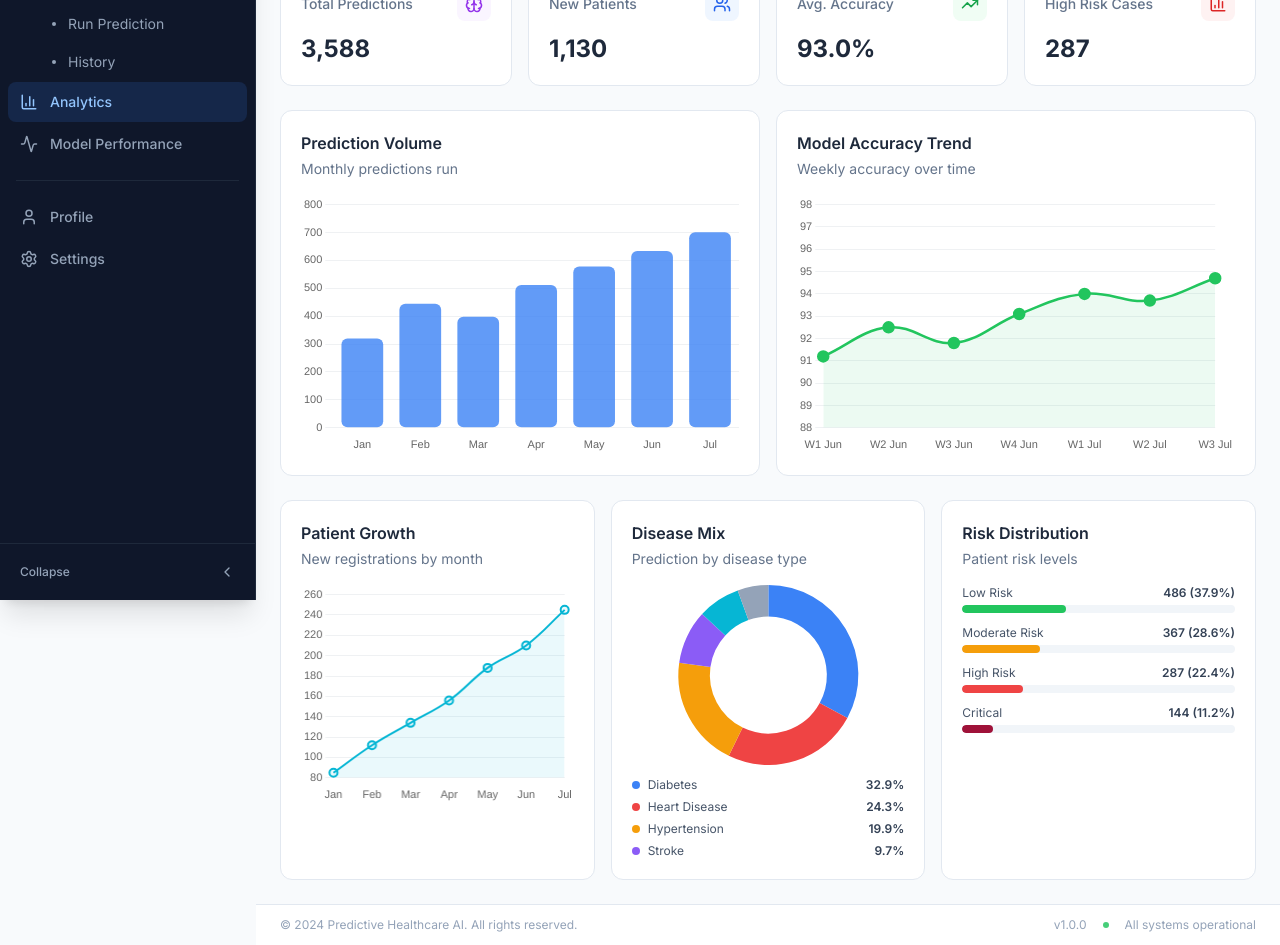
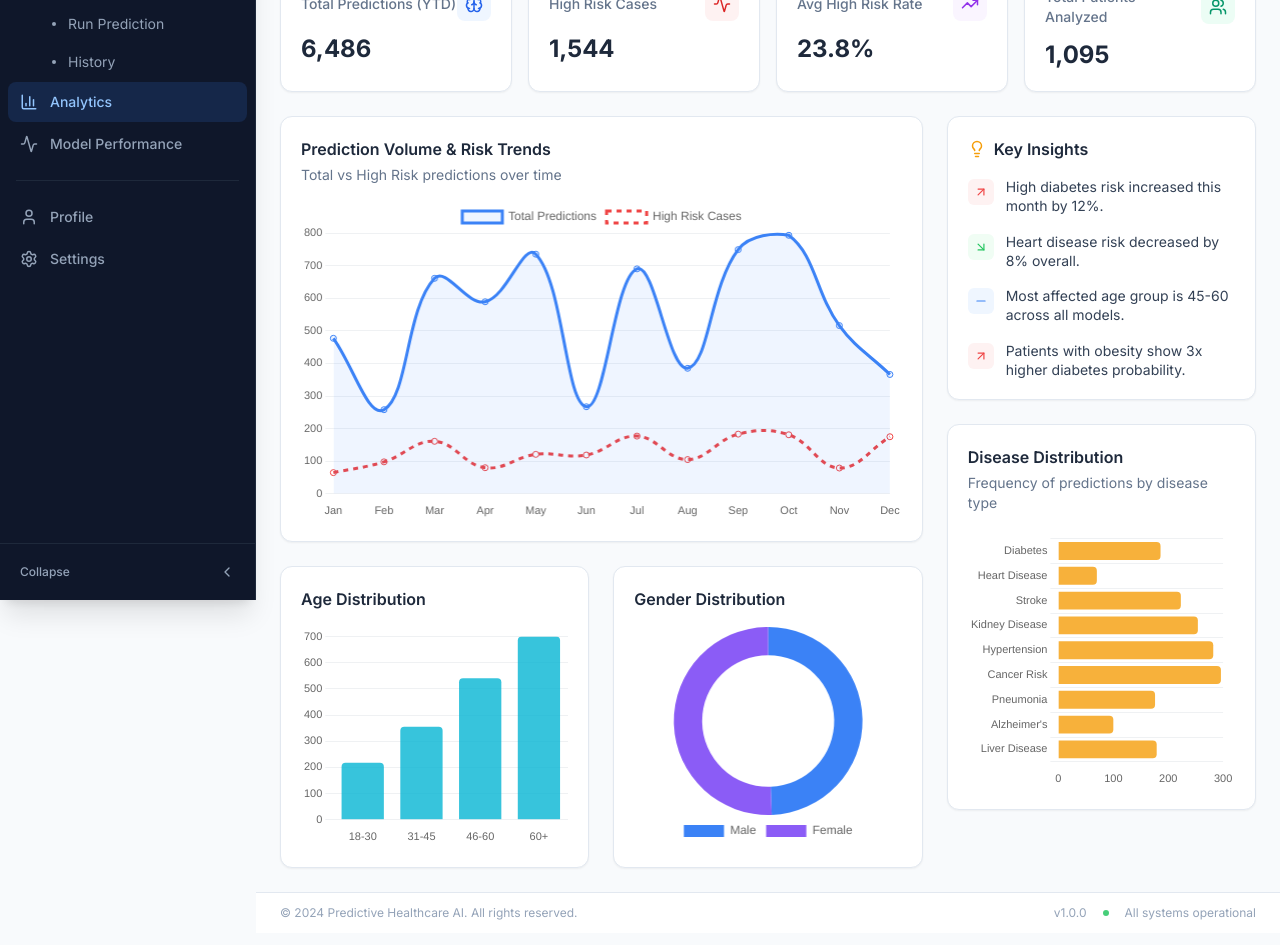
Before and after one commit to Isha-Chakravorty/Predictive-Healthcare-AI, a React (Vite) app in the folder frontend/: page /analytics in a window 1280 px wide. Shown: the part 200-1145 px from the top of the page. Built offline with nearby package versions, Linux system fonts and the light colour scheme.

Commit message:
Build advanced healthcare analytics dashboard

```diff
--- a/frontend/src/pages/AnalyticsPage.tsx
+++ b/frontend/src/pages/AnalyticsPage.tsx
@@ -6,12 +6,14 @@ import {
   Tooltip, Legend, Filler,
 } from 'chart.js';
 import { Line, Bar, Doughnut } from 'react-chartjs-2';
-import { BarChart3, TrendingUp, Users, Brain, Download, Calendar } from 'lucide-react';
+import { BarChart3, TrendingUp, Users, Brain, Download, Lightbulb, Activity, ArrowUpRight, ArrowDownRight, Minus } from 'lucide-react';
 import { Button } from '../components/ui/Button';
 import { Select } from '../components/ui/Input';
 import { ChartSkeleton, StatCardSkeleton } from '../components/ui/Skeleton';
 import { analyticsService } from '../services/mockService';
-import { CHART_COLORS } from '../constants';
+import { CHART_COLORS, DISEASE_LABELS } from '../constants';
+import type { AnalyticsMetrics } from '../types';
+import { useToast } from '../context/ToastContext';
 
 ChartJS.register(
   CategoryScale, LinearScale, PointElement, LineElement,
@@ -30,75 +32,63 @@ const baseChartOptions = {
 
 export function AnalyticsPage() {
   const [isLoading, setIsLoading] = useState(true);
-  const [period, setPeriod] = useState('7m');
-  const [data, setData] = useState<{
-    predictions: { date: string; value: number }[];
-    patients: { date: string; value: number }[];
-    accuracy: { date: string; value: number }[];
-    diseases: { disease: string; count: number; color: string }[];
-    risks: { label: string; value: number; color: string }[];
-    ages: { label: string; value: number }[];
-  } | null>(null);
+  const [period, setPeriod] = useState('12m');
+  const [data, setData] = useState<AnalyticsMetrics | null>(null);
+  const { success } = useToast();
 
   useEffect(() => {
     const load = async () => {
       setIsLoading(true);
-      const [pred, pat, acc, dis, risk, age] = await Promise.all([
-        analyticsService.getPredictionTrend(),
-        analyticsService.getPatientGrowth(),
-        analyticsService.getAccuracyTrend(),
-        analyticsService.getDiseaseDistribution(),
-        analyticsService.getRiskDistribution(),
-        analyticsService.getAgeDistribution(),
-      ]);
-      setData({
-        predictions: pred.data,
-        patients: pat.data,
-        accuracy: acc.data,
-        diseases: dis.data,
-        risks: risk.data,
-        ages: age.data,
-      });
+      const res = await analyticsService.getMetrics();
+      if (res.data) {
+        setData(res.data);
+      }
       setIsLoading(false);
     };
     load();
   }, [period]);
 
-  const kpiCards = data
-    ? [
-        { label: 'Total Predictions',  value: data.predictions.reduce((s, d) => s + d.value, 0).toLocaleString(), icon: <Brain size={18} />, color: 'text-purple-600', bg: 'bg-purple-50 dark:bg-purple-900/20' },
-        { label: 'New Patients',        value: data.patients.reduce((s, d) => s + d.value, 0).toLocaleString(), icon: <Users size={18} />, color: 'text-blue-600', bg: 'bg-blue-50 dark:bg-blue-900/20' },
-        { label: 'Avg. Accuracy',       value: `${(data.accuracy.reduce((s, d) => s + d.value, 0) / data.accuracy.length).toFixed(1)}%`, icon: <TrendingUp size={18} />, color: 'text-green-600', bg: 'bg-green-50 dark:bg-green-900/20' },
-        { label: 'High Risk Cases',     value: data.risks.find(r => r.label === 'High Risk')?.value.toString() ?? '-', icon: <BarChart3 size={18} />, color: 'text-red-600', bg: 'bg-red-50 dark:bg-red-900/20' },
-      ]
-    : [];
+  const handleExport = (type: string) => {
+    success(`${type} Export Started`, 'Your file is being generated and will download shortly.');
+  };
+
+  const totalPredictions = data?.monthlyTrends.reduce((sum, t) => sum + t.predictions, 0) || 0;
+  const totalHighRisk = data?.monthlyTrends.reduce((sum, t) => sum + t.highRisk, 0) || 0;
+  const avgHighRiskRate = totalPredictions > 0 ? ((totalHighRisk / totalPredictions) * 100).toFixed(1) : 0;
+
+  const kpiCards = [
+    { label: 'Total Predictions (YTD)', value: totalPredictions.toLocaleString(), icon: <Brain size={18} />, color: 'text-blue-600', bg: 'bg-blue-50 dark:bg-blue-900/20' },
+    { label: 'High Risk Cases', value: totalHighRisk.toLocaleString(), icon: <Activity size={18} />, color: 'text-red-600', bg: 'bg-red-50 dark:bg-red-900/20' },
+    { label: 'Avg High Risk Rate', value: `${avgHighRiskRate}%`, icon: <TrendingUp size={18} />, color: 'text-purple-600', bg: 'bg-purple-50 dark:bg-purple-900/20' },
+    { label: 'Total Patients Analyzed', value: data?.demographics.gender.reduce((s, g) => s + g.count, 0).toLocaleString() || 0, icon: <Users size={18} />, color: 'text-emerald-600', bg: 'bg-emerald-50 dark:bg-emerald-900/20' },
+  ];
 
   return (
     <div className="space-y-6 max-w-[1400px]">
       {/* Header */}
-      <div className="flex items-start justify-between gap-4 flex-wrap">
+      <div className="flex flex-col sm:flex-row justify-between items-start sm:items-center gap-4">
         <div>
           <h1 className="text-2xl font-bold text-slate-800 dark:text-white flex items-center gap-2">
             <BarChart3 size={24} className="text-blue-600 dark:text-blue-400" />
-            Analytics
+            Healthcare Analytics
           </h1>
           <p className="text-slate-500 dark:text-slate-400 text-sm mt-0.5">
-            Comprehensive platform metrics and trends
+            Enterprise clinical insights and AI prediction trends
           </p>
         </div>
         <div className="flex items-center gap-2">
           <Select
             options={[
-              { value: '7m', label: 'Last 7 Months' },
+              { value: '12m', label: 'Last 12 Months' },
+              { value: '6m', label: 'Last 6 Months' },
               { value: '3m', label: 'Last 3 Months' },
-              { value: '1y', label: 'Last Year' },
             ]}
             value={period}
             onChange={e => setPeriod(e.target.value)}
             containerClassName="w-44"
           />
-          <Button variant="outline" size="sm" leftIcon={<Download size={14} />}>
-            Export
+          <Button variant="outline" size="sm" leftIcon={<Download size={14} />} onClick={() => handleExport('PDF Report')}>
+            Export Report
           </Button>
         </div>
       </div>
@@ -113,7 +103,7 @@ export function AnalyticsPage() {
                 initial={{ opacity: 0, y: 8 }}
                 animate={{ opacity: 1, y: 0 }}
                 transition={{ delay: i * 0.06 }}
-                className="bg-white dark:bg-slate-800 rounded-xl border border-slate-200 dark:border-slate-700 p-5"
+                className="bg-white dark:bg-slate-800 rounded-xl border border-slate-200 dark:border-slate-700 p-5 shadow-sm"
               >
                 <div className="flex items-center justify-between mb-3">
                   <span className="text-sm font-medium text-slate-500 dark:text-slate-400">{card.label}</span>
@@ -124,167 +114,152 @@ export function AnalyticsPage() {
             ))}
       </div>
 
-      {/* Charts — Row 1 */}
-      <div className="grid grid-cols-1 lg:grid-cols-2 gap-4">
-        {isLoading ? (
-          <><ChartSkeleton height={300} /><ChartSkeleton height={300} /></>
-        ) : (
-          <>
+      <div className="grid grid-cols-1 lg:grid-cols-3 gap-6">
+
+        {/* Main Trend Chart */}
+        <div className="lg:col-span-2 space-y-6">
           <motion.div initial={{ opacity: 0, y: 12 }} animate={{ opacity: 1, y: 0 }} transition={{ delay: 0.2 }}
-              className="bg-white dark:bg-slate-800 rounded-xl border border-slate-200 dark:border-slate-700 p-5">
-              <h3 className="text-base font-semibold text-slate-800 dark:text-slate-100 mb-1">Prediction Volume</h3>
-              <p className="text-sm text-slate-500 dark:text-slate-400 mb-4">Monthly predictions run</p>
-              <div style={{ height: 260 }}>
+            className="bg-white dark:bg-slate-800 rounded-xl border border-slate-200 dark:border-slate-700 p-5 shadow-sm">
+            <h3 className="text-base font-semibold text-slate-800 dark:text-slate-100 mb-1">Prediction Volume & Risk Trends</h3>
+            <p className="text-sm text-slate-500 dark:text-slate-400 mb-4">Total vs High Risk predictions over time</p>
+            {isLoading ? <ChartSkeleton height={300} /> : (
+              <div style={{ height: 320 }}>
+                <Line
+                  data={{
+                    labels: data?.monthlyTrends.map(t => t.month) || [],
+                    datasets: [
+                      {
+                        label: 'Total Predictions',
+                        data: data?.monthlyTrends.map(t => t.predictions) || [],
+                        borderColor: CHART_COLORS.primary,
+                        backgroundColor: `${CHART_COLORS.primary}15`,
+                        fill: true,
+                        tension: 0.4,
+                      },
+                      {
+                        label: 'High Risk Cases',
+                        data: data?.monthlyTrends.map(t => t.highRisk) || [],
+                        borderColor: CHART_COLORS.danger,
+                        backgroundColor: 'transparent',
+                        borderDash: [5, 5],
+                        tension: 0.4,
+                      }
+                    ],
+                  }}
+                  options={{ ...baseChartOptions, plugins: { legend: { position: 'top' } } }}
+                />
+              </div>
+            )}
+          </motion.div>
+
+          <div className="grid grid-cols-1 md:grid-cols-2 gap-6">
+            <motion.div initial={{ opacity: 0, y: 12 }} animate={{ opacity: 1, y: 0 }} transition={{ delay: 0.3 }}
+              className="bg-white dark:bg-slate-800 rounded-xl border border-slate-200 dark:border-slate-700 p-5 shadow-sm">
+              <h3 className="text-base font-semibold text-slate-800 dark:text-slate-100 mb-4">Age Distribution</h3>
+              {isLoading ? <ChartSkeleton height={200} /> : (
+                <div style={{ height: 220 }}>
                   <Bar
                     data={{
-                    labels: data!.predictions.map(d => d.date),
+                      labels: data?.demographics.ageGroups.map(a => a.group) || [],
                       datasets: [{
-                      label: 'Predictions',
-                      data: data!.predictions.map(d => d.value),
-                      backgroundColor: `${CHART_COLORS.primary}cc`,
-                      borderRadius: 6,
-                      borderSkipped: false,
+                        label: 'Patients',
+                        data: data?.demographics.ageGroups.map(a => a.count) || [],
+                        backgroundColor: `${CHART_COLORS.secondary}cc`,
+                        borderRadius: 4,
                       }],
                     }}
                     options={{ ...baseChartOptions, plugins: { legend: { display: false } } }}
                   />
                 </div>
+              )}
             </motion.div>
 
-            <motion.div initial={{ opacity: 0, y: 12 }} animate={{ opacity: 1, y: 0 }} transition={{ delay: 0.25 }}
-              className="bg-white dark:bg-slate-800 rounded-xl border border-slate-200 dark:border-slate-700 p-5">
-              <h3 className="text-base font-semibold text-slate-800 dark:text-slate-100 mb-1">Model Accuracy Trend</h3>
-              <p className="text-sm text-slate-500 dark:text-slate-400 mb-4">Weekly accuracy over time</p>
+            <motion.div initial={{ opacity: 0, y: 12 }} animate={{ opacity: 1, y: 0 }} transition={{ delay: 0.35 }}
+              className="bg-white dark:bg-slate-800 rounded-xl border border-slate-200 dark:border-slate-700 p-5 shadow-sm">
+              <h3 className="text-base font-semibold text-slate-800 dark:text-slate-100 mb-4">Gender Distribution</h3>
+              {isLoading ? <ChartSkeleton height={200} /> : (
+                <div style={{ height: 220 }} className="flex justify-center relative">
+                  <Doughnut
+                    data={{
+                      labels: data?.demographics.gender.map(g => g.gender) || [],
+                      datasets: [{
+                        data: data?.demographics.gender.map(g => g.count) || [],
+                        backgroundColor: [CHART_COLORS.primary, CHART_COLORS.purple],
+                        borderWidth: 0,
+                      }],
+                    }}
+                    options={{
+                      responsive: true,
+                      maintainAspectRatio: false,
+                      cutout: '70%',
+                      plugins: { legend: { position: 'bottom' } },
+                    }}
+                  />
+                </div>
+              )}
+            </motion.div>
+          </div>
+        </div>
+
+        {/* Sidebar */}
+        <div className="space-y-6">
+          <motion.div initial={{ opacity: 0, x: 12 }} animate={{ opacity: 1, x: 0 }} transition={{ delay: 0.4 }}
+            className="bg-white dark:bg-slate-800 rounded-xl border border-slate-200 dark:border-slate-700 p-5 shadow-sm">
+            <h3 className="text-base font-semibold text-slate-800 dark:text-slate-100 mb-4 flex items-center gap-2">
+              <Lightbulb size={18} className="text-amber-500" />
+              Key Insights
+            </h3>
+            <div className="space-y-4">
+              {isLoading ? (
+                Array.from({ length: 4 }).map((_, i) => <div key={i} className="h-12 bg-slate-100 dark:bg-slate-700 rounded-lg animate-pulse" />)
+              ) : (
+                data?.insights.map((insight, i) => {
+                  const Icon = insight.trend === 'up' ? ArrowUpRight : insight.trend === 'down' ? ArrowDownRight : Minus;
+                  const color = insight.type === 'warning' ? 'text-red-500 bg-red-50 dark:bg-red-900/20'
+                              : insight.type === 'success' ? 'text-green-500 bg-green-50 dark:bg-green-900/20'
+                              : 'text-blue-500 bg-blue-50 dark:bg-blue-900/20';
+                  return (
+                    <div key={i} className="flex gap-3 items-start">
+                      <div className={`p-1.5 rounded-md shrink-0 mt-0.5 ${color}`}>
+                        <Icon size={14} />
+                      </div>
+                      <p className="text-sm text-slate-700 dark:text-slate-300 leading-snug">
+                        {insight.text}
+                      </p>
+                    </div>
+                  );
+                })
+              )}
+            </div>
+          </motion.div>
+
+          <motion.div initial={{ opacity: 0, x: 12 }} animate={{ opacity: 1, x: 0 }} transition={{ delay: 0.45 }}
+            className="bg-white dark:bg-slate-800 rounded-xl border border-slate-200 dark:border-slate-700 p-5 shadow-sm">
+            <h3 className="text-base font-semibold text-slate-800 dark:text-slate-100 mb-1">Disease Distribution</h3>
+            <p className="text-sm text-slate-500 dark:text-slate-400 mb-4">Frequency of predictions by disease type</p>
+            {isLoading ? <ChartSkeleton height={200} /> : (
               <div style={{ height: 260 }}>
-                <Line
+                <Bar
                   data={{
-                    labels: data!.accuracy.map(d => d.date),
+                    labels: data?.diseaseDistribution.map(d => DISEASE_LABELS[d.disease] || d.disease) || [],
                     datasets: [{
-                      label: 'Accuracy %',
-                      data: data!.accuracy.map(d => d.value),
-                      borderColor: CHART_COLORS.success,
-                      backgroundColor: `${CHART_COLORS.success}15`,
-                      fill: true,
-                      tension: 0.4,
-                      pointRadius: 5,
-                      pointBackgroundColor: CHART_COLORS.success,
-                      borderWidth: 2.5,
+                      label: 'Cases',
+                      data: data?.diseaseDistribution.map(d => d.count) || [],
+                      backgroundColor: `${CHART_COLORS.warning}cc`,
+                      borderRadius: 4,
                     }],
                   }}
                   options={{
                     ...baseChartOptions,
-                    plugins: { legend: { display: false } },
-                    scales: {
-                      ...baseChartOptions.scales,
-                      y: { ...baseChartOptions.scales.y, min: 88, max: 98 },
-                    },
-                  }}
-                />
-              </div>
-            </motion.div>
-          </>
-        )}
-      </div>
-
-      {/* Charts — Row 2 */}
-      <div className="grid grid-cols-1 lg:grid-cols-3 gap-4">
-        {isLoading ? (
-          <><ChartSkeleton height={300} /><ChartSkeleton height={300} /><ChartSkeleton height={300} /></>
-        ) : (
-          <>
-            {/* Patient growth */}
-            <motion.div initial={{ opacity: 0, y: 12 }} animate={{ opacity: 1, y: 0 }} transition={{ delay: 0.3 }}
-              className="bg-white dark:bg-slate-800 rounded-xl border border-slate-200 dark:border-slate-700 p-5">
-              <h3 className="text-base font-semibold text-slate-800 dark:text-slate-100 mb-1">Patient Growth</h3>
-              <p className="text-sm text-slate-500 dark:text-slate-400 mb-4">New registrations by month</p>
-              <div style={{ height: 220 }}>
-                <Line
-                  data={{
-                    labels: data!.patients.map(d => d.date),
-                    datasets: [{
-                      label: 'Patients',
-                      data: data!.patients.map(d => d.value),
-                      borderColor: CHART_COLORS.secondary,
-                      backgroundColor: `${CHART_COLORS.secondary}15`,
-                      fill: true,
-                      tension: 0.4,
-                      pointRadius: 4,
-                      borderWidth: 2,
-                    }],
-                  }}
-                  options={{ ...baseChartOptions, plugins: { legend: { display: false } } }}
-                />
-              </div>
-            </motion.div>
-
-            {/* Disease distribution */}
-            <motion.div initial={{ opacity: 0, y: 12 }} animate={{ opacity: 1, y: 0 }} transition={{ delay: 0.35 }}
-              className="bg-white dark:bg-slate-800 rounded-xl border border-slate-200 dark:border-slate-700 p-5">
-              <h3 className="text-base font-semibold text-slate-800 dark:text-slate-100 mb-1">Disease Mix</h3>
-              <p className="text-sm text-slate-500 dark:text-slate-400 mb-4">Prediction by disease type</p>
-              <div style={{ height: 180 }}>
-                <Doughnut
-                  data={{
-                    labels: data!.diseases.map(d => d.disease),
-                    datasets: [{
-                      data: data!.diseases.map(d => d.count),
-                      backgroundColor: data!.diseases.map(d => d.color),
-                      borderWidth: 0,
-                    }],
-                  }}
-                  options={{
-                    responsive: true, maintainAspectRatio: false,
-                    cutout: '65%',
+                    indexAxis: 'y',
                     plugins: { legend: { display: false } },
                   }}
                 />
               </div>
-              <div className="mt-3 space-y-1.5">
-                {data!.diseases.slice(0, 4).map(d => (
-                  <div key={d.disease} className="flex items-center justify-between text-xs">
-                    <div className="flex items-center gap-2">
-                      <span className="w-2 h-2 rounded-full" style={{ backgroundColor: d.color }} />
-                      <span className="text-slate-600 dark:text-slate-400">{d.disease}</span>
+            )}
+          </motion.div>
         </div>
-                    <span className="font-semibold text-slate-700 dark:text-slate-300">
-                      {((d.count / data!.diseases.reduce((s: number, x: { count: number }) => s + x.count, 0)) * 100).toFixed(1)}%
-                    </span>
-                  </div>
-                ))}
-              </div>
-            </motion.div>
 
-            {/* Risk distribution */}
-            <motion.div initial={{ opacity: 0, y: 12 }} animate={{ opacity: 1, y: 0 }} transition={{ delay: 0.4 }}
-              className="bg-white dark:bg-slate-800 rounded-xl border border-slate-200 dark:border-slate-700 p-5">
-              <h3 className="text-base font-semibold text-slate-800 dark:text-slate-100 mb-1">Risk Distribution</h3>
-              <p className="text-sm text-slate-500 dark:text-slate-400 mb-4">Patient risk levels</p>
-              <div className="space-y-3 mt-2">
-                {data!.risks.map(r => {
-                  const total = data!.risks.reduce((s, d) => s + d.value, 0);
-                  const pct = ((r.value / total) * 100).toFixed(1);
-                  return (
-                    <div key={r.label}>
-                      <div className="flex justify-between text-xs mb-1">
-                        <span className="text-slate-600 dark:text-slate-400">{r.label}</span>
-                        <span className="font-semibold text-slate-700 dark:text-slate-300">{r.value} ({pct}%)</span>
-                      </div>
-                      <div className="h-2 bg-slate-100 dark:bg-slate-700 rounded-full overflow-hidden">
-                        <motion.div
-                          initial={{ width: 0 }}
-                          animate={{ width: `${pct}%` }}
-                          transition={{ duration: 0.8, delay: 0.5 }}
-                          className="h-full rounded-full"
-                          style={{ backgroundColor: r.color }}
-                        />
-                      </div>
-                    </div>
-                  );
-                })}
-              </div>
-            </motion.div>
-          </>
-        )}
       </div>
     </div>
   );
--- a/frontend/src/services/mockService.ts
+++ b/frontend/src/services/mockService.ts
@@ -1,4 +1,4 @@
-import type { Patient, PaginatedResponse, ApiResponse } from '../types';
+import type { Patient, PaginatedResponse, ApiResponse, AnalyticsMetrics } from '../types';
 import {
   mockPatients,
   mockDashboardStats,
@@ -158,7 +158,7 @@ export const predictionService = {
 export const analyticsService = {
   async getMetrics() {
     await delay(400);
-    return { data: mockAnalyticsData, message: 'Success', success: true };
+    return { data: mockAnalyticsData as AnalyticsMetrics, message: 'Success', success: true };
   },
 
   async getPredictionTrend() {
```
Lines whose indentation alone changed are shown as unchanged.
